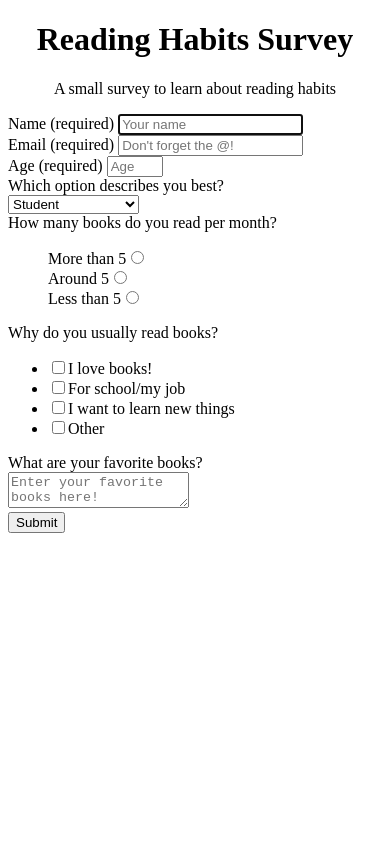
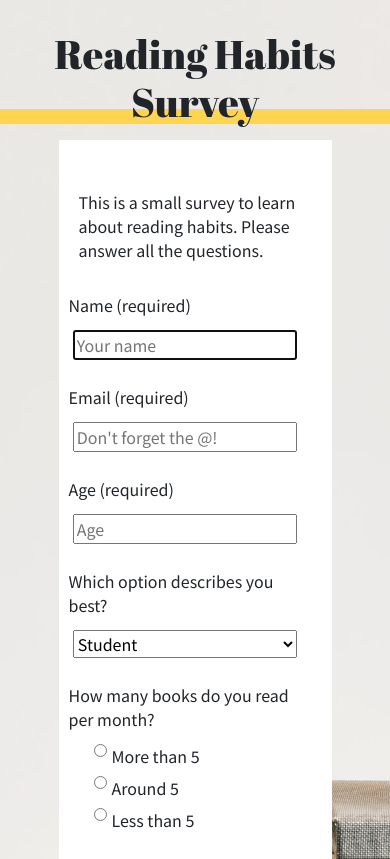
Before and after one commit to ErickaBermudez/survey-form, a plain HTML site: page index.html in a window 390 px wide. Shown: the top 859 px of the page. Drawn offline with nearby package versions, Linux system fonts and the light colour scheme.

Commit message:
Added css :art:

```diff
--- a/index.html
+++ b/index.html
@@ -5,23 +5,33 @@
    <meta charset="UTF-8">
    <title>Survey Form</title>
    <meta name="survey" content="Survey form">
+   <meta name="author" content="Ericka Bermudez">
+
+   <!--imports-->
+   <link rel="stylesheet" href="https://stackpath.bootstrapcdn.com/bootstrap/4.3.1/css/bootstrap.min.css" integrity="sha384-ggOyR0iXCbMQv3Xipma34MD+dH/1fQ784/j6cY/iJTQUOhcWr7x9JvoRxT2MZw1T" crossorigin="anonymous">
+   <link href="https://fonts.googleapis.com/css?family=Abril+Fatface" rel="stylesheet">
+   <link href="https://fonts.googleapis.com/css?family=Noto+Sans+TC" rel="stylesheet">
    <link rel="stylesheet" href="main.css">
    <script src="https://ajax.googleapis.com/ajax/libs/jquery/1.12.4/jquery.min.js"></script>
-
+   <script src="https://code.jquery.com/jquery-3.3.1.slim.min.js" integrity="sha384-q8i/X+965DzO0rT7abK41JStQIAqVgRVzpbzo5smXKp4YfRvH+8abtTE1Pi6jizo" crossorigin="anonymous"></script>
+   <script src="https://cdnjs.cloudflare.com/ajax/libs/popper.js/1.14.7/umd/popper.min.js" integrity="sha384-UO2eT0CpHqdSJQ6hJty5KVphtPhzWj9WO1clHTMGa3JDZwrnQq4sF86dIHNDz0W1" crossorigin="anonymous"></script>
+   <script src="https://stackpath.bootstrapcdn.com/bootstrap/4.3.1/js/bootstrap.min.js" integrity="sha384-JjSmVgyd0p3pXB1rRibZUAYoIIy6OrQ6VrjIEaFf/nJGzIxFDsf4x0xIM+B07jRM" crossorigin="anonymous"></script>
    <script src="main.js"></script>
-
  </head>
 
  <body>
+   <!--
    <script src="https://cdn.freecodecamp.org/testable-projects-fcc/v1/bundle.js"></script>
+    -->
    <header>
      <center>
        <h1 id="title">Reading Habits Survey</h1>
-       <p id="description">A small survey to learn about reading habits</description>
+       <p id="line"></p>
      </center>
    </header>
-
    <div class="container">
+     <p id="description">This is a small survey to learn about reading habits.
+     Please answer all the questions.</description>
      <form id="survey-form">
        <div class="row">
          <label id="name-label" for="name" class="labels"> Name (required) </label>
@@ -35,20 +45,22 @@
          <label id="number-label" for="number" class="labels"> Age (required) </label>
          <input id="number" placeholder="Age" type="number" name="number" class="input-field" min="12" max="90">
        </div>
-       <label id="dropdown-label" name="dropdown-label" for="dropdown">Which option describes you best?</label>
        <div class="row">
-         <select id="dropdown" name="activity" class="dropwdown">
+         <label id="dropdown-label" name="dropdown-label" for="dropdown" class="labels">Which option describes you best?</label>
+         <select id="dropdown" name="activity" class="dropwdown input-field">
            <option disabled value>Select an option</option>
            <option value="student">Student</option>
            <option value="job">Full time job</option>
            <option value="part-time">Part time job</option>
            <option value="none">None of the above</option>
          </select>
-         <div class="other-option">
-           <label>Please describe: </label>
-           <input type="text" class="input-field">
-         </div>
        </div>
+
+       <div class="row other-option">
+          <label class="labels">*Please describe: </label>
+          <input type="text" class="input-field">
+        </div>
+
        <div class="row">
          <label name="booksPerMonth-label" for="booksPerMonth" class="labels">How many books do you read per month?</label>
          <ul style="list-style: none">
@@ -65,8 +77,8 @@
            <li class="checkbox"><label><input name="favs" value="3" type="checkbox" class="favoriteTypes">I want to learn new things</label></li>
            <li class="checkbox"><label><input name="favs" value="4" id="cb-other" type="checkbox" class="favoriteTypes">Other</label></li>
          </ul>
-         <div class="describe-fav">
-           <label>Please describe: </label>
+         <div class="row describe-fav">
+           <label class="labels">*Please describe: </label>
            <input type="text" class="input-field">
          </div>
        </div>
@@ -74,7 +86,7 @@
          <label for="books" class="labels">What are your favorite books?</label>
          <textarea id="books" class="input-field" name="books" placeholder="Enter your favorite books here!"></textarea>
        </div>
-       <button id="submit" type="submit">Submit</button>
+         <button id="submit" type="submit" class="btn btn-outline-warning">Submit</button>
      </form>
      </container>
  </body>
--- a/main.css
+++ b/main.css
@@ -1,3 +1,103 @@
+html, body{
+  height: 100%;
+  height: 100vh;
+  background: url(background-image.jpeg) no-repeat center center fixed;
+  background-size: cover;
+  -moz-background-size: cover;
+  -o-background-size: cover;
+  -webkit-background-size: cover;
+
+  font-family: Noto Sans TC;
+}
+
+.labels {
+  display: inline-block;
+  text-align: right;
+  width: 36%;
+  padding: 5px;
+  vertical-align: top;
+  margin-top: 10px;
+}
+
+
+.input-field {
+  display: inline-block;
+  text-align: left;
+  width: 58%;
+  vertical-align: middle;
+  margin-left: 4%;
+}
+
 .other-option, .describe-fav {
   display: none;
+  width: 100%;
+  margin-top: 10px;
 }
+
+.dropdown{
+  height: 35px;
+  width: 140px;
+  padding: 5px;
+  margin: 10px;
+  margin-top: 15px;
+  border: 1px solid #c0c0c0;
+  border-radius: 2px;
+}
+.container{
+  background-color: #fff;
+  width: 70%;
+  padding-top: 50px;
+  padding-bottom: 50px;
+  padding-right: 20px;
+  padding-left: 20px;
+  border-bottom: 20px solid #c8a415;
+}
+
+#title{
+  font-family: 'Abril Fatface', cursive;
+  margin-top: 30px;
+}
+
+#line {
+  width: 410px;
+  height: 15px;
+  font-size: 16px;
+  margin-top: -25px;
+  background-color: #ffd54f;
+  text-transform: lowercase;
+}
+
+.row{
+  margin-top: 10px;
+  width: 100% !important;
+}
+
+.radio, .checkbox {
+  position: relative;
+  left: -20px;
+  margin-left: 10px;
+  display: block;
+}
+
+.booksPerMonth,
+input[type="checkbox"] {
+  float: left;
+  margin-right: 5px;
+}
+
+@media screen and (max-width: 520px) {
+  .labels {
+    width: 100%;
+    text-align: left;
+  }
+  .input-field {
+    width: 80%;
+    float: left;
+  }
+  .input-field {
+    width: 100%;
+  }
+  select {
+    width: 100%;
+  }
+}
--- a/main.js
+++ b/main.js
@@ -2,7 +2,7 @@ $(document).ready(function() {
 
   $("#dropdown").change(function() {
     var selectedValue = $(this).val()
-    var label = $(this).next('.other-option')
+    var label = $('.other-option')
     if (selectedValue == "none") {
       label.show()
     } else {
```
Also changed, not shown: background-image.jpeg (added), background-image.jpg (added), background-image.png (added).
